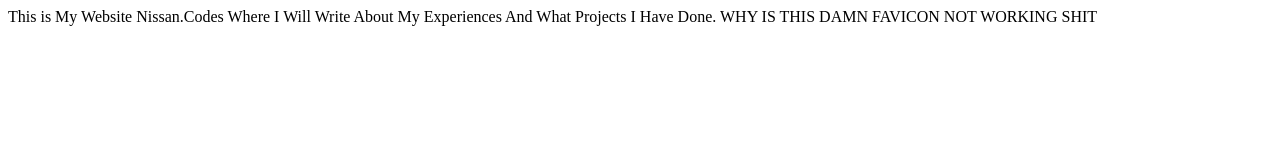
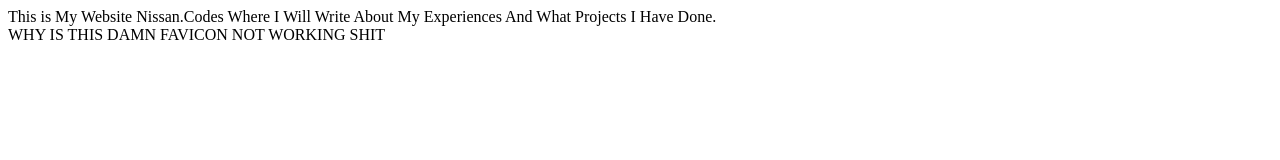
Before and after one commit to Lameboysuper/Lameboysuper, a plain HTML site: page index.html in a window 1280 px wide. Drawn offline with Linux system fonts and the light colour scheme.

Commit message:
Update index.html

```diff
--- a/index.html
+++ b/index.html
@@ -6,7 +6,7 @@
 </head>
 
 <body>
-<p1>This is My Website Nissan.Codes Where I Will Write About My Experiences And What Projects I Have Done.</p1>
+<p1>This is My Website Nissan.Codes Where I Will Write About My Experiences And What Projects I Have Done.</p1> <br>
   <p2> WHY IS THIS DAMN FAVICON NOT WORKING SHIT</p2>
 </body>
 
```
